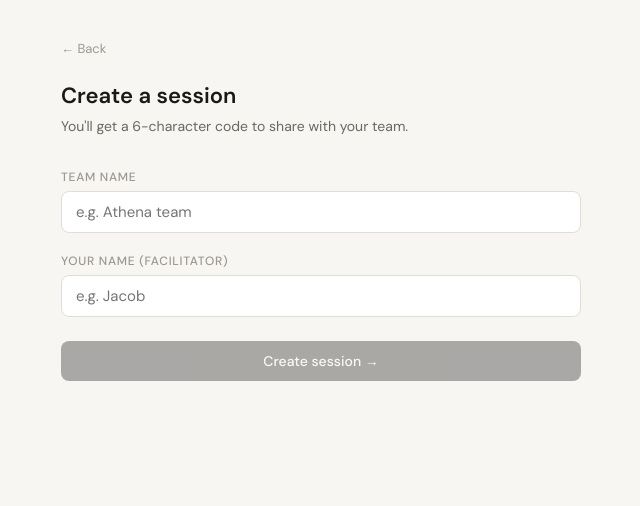
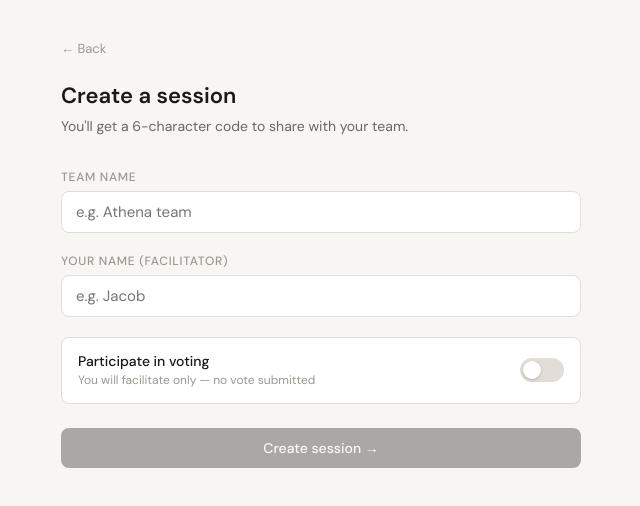
Before and after one commit to 4T5-SK8SP9/productline-health-check, a React (Vite) app: page / in a window 1280 px wide. Both pictures are taken after a click on the button "Create session". Shown: the top 506 px of the page, without its empty margins (319-959 px from the left). Built offline with nearby package versions, Linux system fonts and the light colour scheme; no server answers.

Commit message:
Add facilitator voting option to session creation

```diff
--- a/CreateSession.jsx
+++ b/CreateSession.jsx
@@ -4,6 +4,7 @@ import { createSession } from './firebaseHelpers.js'
 export default function CreateSession({ go }) {
   const [teamName, setTeamName] = useState('')
   const [facilitatorName, setFacilitatorName] = useState('')
+  const [facilitatorVotes, setFacilitatorVotes] = useState(false)
   const [loading, setLoading] = useState(false)
   const [error, setError] = useState('')
 
@@ -12,8 +13,17 @@ export default function CreateSession({ go }) {
     setLoading(true)
     setError('')
     try {
-      const code = await createSession({ teamName: teamName.trim(), facilitatorName: facilitatorName.trim() })
-      go('lobby', { sessionId: code, teamName: teamName.trim(), memberName: facilitatorName.trim(), role: 'facilitator' })
+      const code = await createSession({
+        teamName: teamName.trim(),
+        facilitatorName: facilitatorName.trim(),
+        facilitatorVotes
+      })
+      go('lobby', {
+        sessionId: code,
+        teamName: teamName.trim(),
+        memberName: facilitatorName.trim(),
+        role: 'facilitator'
+      })
     } catch (e) {
       setError(e.message)
       setLoading(false)
@@ -25,12 +35,10 @@ export default function CreateSession({ go }) {
       <button onClick={() => go('home')} style={{ background: 'none', border: 'none', color: 'var(--text3)', fontSize: 13, padding: 0, marginBottom: '1.5rem', display: 'flex', alignItems: 'center', gap: 4 }}>
         ← Back
       </button>
-
       <h2 style={{ fontSize: 22, fontWeight: 600, marginBottom: 6 }}>Create a session</h2>
       <p style={{ fontSize: 14, color: 'var(--text2)', marginBottom: '2rem', lineHeight: 1.5 }}>
         You'll get a 6-character code to share with your team.
       </p>
-
       <div style={{ display: 'grid', gap: '1.25rem', marginBottom: '1.5rem' }}>
         <div>
           <label className="label">Team name</label>
@@ -50,10 +58,29 @@ export default function CreateSession({ go }) {
             onKeyDown={e => e.key === 'Enter' && handleCreate()}
           />
         </div>
+
+        {/* Facilitator voting toggle */}
+        <div
+          onClick={() => setFacilitatorVotes(v => !v)}
+          style={{ display: 'flex', alignItems: 'center', justifyContent: 'space-between', padding: '14px 16px', background: 'var(--surface)', border: `1.5px solid ${facilitatorVotes ? 'var(--accent)' : 'var(--border)'}`, borderRadius: 'var(--radius-sm)', cursor: 'pointer', userSelect: 'none', transition: 'border-color 0.15s' }}
+        >
+          <div>
+            <div style={{ fontSize: 14, fontWeight: 500, color: 'var(--text1)', marginBottom: 2 }}>
+              Participate in voting
+            </div>
+            <div style={{ fontSize: 12, color: 'var(--text3)', lineHeight: 1.4 }}>
+              {facilitatorVotes ? 'Your votes will be included in results' : 'You will facilitate only — no vote submitted'}
+            </div>
+          </div>
+          {/* Toggle switch */}
+          <div style={{ position: 'relative', width: 44, height: 24, flexShrink: 0 }}>
+            <div style={{ position: 'absolute', inset: 0, borderRadius: 12, background: facilitatorVotes ? 'var(--accent)' : 'var(--border)', transition: 'background 0.2s' }} />
+            <div style={{ position: 'absolute', top: 3, left: facilitatorVotes ? 23 : 3, width: 18, height: 18, borderRadius: '50%', background: '#fff', boxShadow: '0 1px 3px rgba(0,0,0,0.2)', transition: 'left 0.2s' }} />
+          </div>
+        </div>
+
       </div>
-
       {error && <p style={{ fontSize: 13, color: '#B00020', marginBottom: '1rem' }}>{error}</p>}
-
       <button
         className="btn-primary"
         onClick={handleCreate}
```
